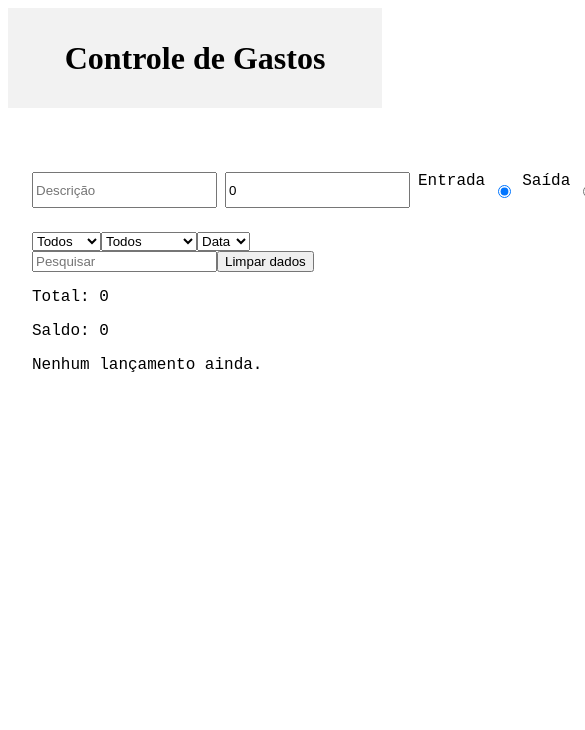
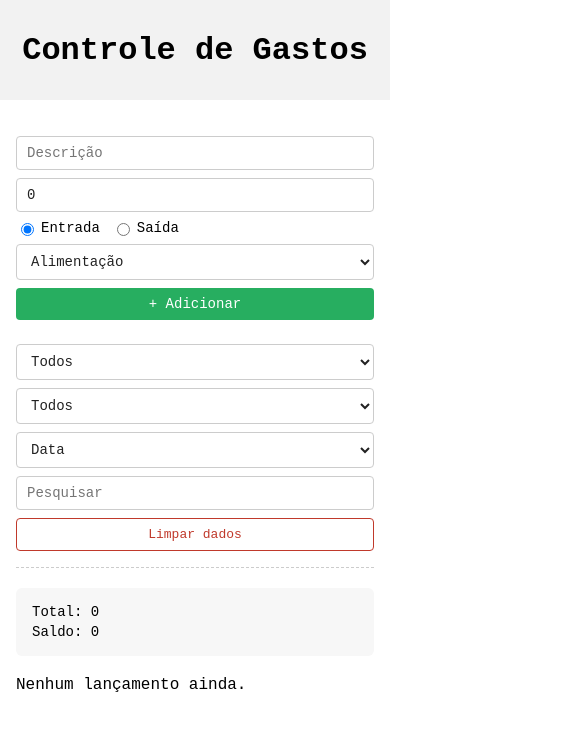
Before and after one commit to Saulorangel87/Controle-de-gastos--exercicio, a React (Vite) app: page / in a window 390 px wide. Shown: the top 730 px of the page, 585 px wide, since content can reach past the window. Built offline with nearby package versions, Linux system fonts and the light colour scheme.

Commit message:
feat: adicionar estilos e responsividade ao formulário e cabeçalho

```diff
--- a/src/App.module.css
+++ b/src/App.module.css
@@ -0,0 +1,11 @@
+.App {
+  min-height: 100vh;
+  background-color: #ffffff;
+  transition: background-color 0.2s ease;
+}
+
+@media (prefers-color-scheme: dark) {
+  .App {
+    background-color: #121212;
+  }
+}
--- a/src/components/FormGasto.jsx
+++ b/src/components/FormGasto.jsx
@@ -97,6 +97,7 @@ export default function FormGasto() {
         <input
           type="text"
           placeholder="Descrição"
+          className={styles.input}
           onChange={(e) => {
             setDescricao(e.target.value);
             setErro("");
@@ -107,29 +108,39 @@ export default function FormGasto() {
         <input
           type="number"
           placeholder="Valor"
+          className={styles.input}
           onChange={(e) => {
             setValor(e.target.value);
             setErro("");
           }}
           value={valor}
         />
-        <label htmlFor="Entrada">Entrada</label>
+        <div className={styles.grupoRadio}>
+          <label htmlFor="radioEntrada">
             <input
+              id="radioEntrada"
               type="radio"
               name="tipo"
               value="Entrada"
               onChange={(e) => setTipo(e.target.value)}
               checked={tipo === "Entrada"}
             />
-        <label htmlFor="Saída">Saída</label>
+            Entrada
+          </label>
+          <label htmlFor="radioSaida">
             <input
+              id="radioSaida"
               type="radio"
               name="tipo"
               value="Saída"
               onChange={(e) => setTipo(e.target.value)}
               checked={tipo === "Saída"}
             />
+            Saída
+          </label>
+        </div>
         <select
+          className={styles.select}
           onChange={(e) => setCategoria(e.target.value)}
           value={categoria}
         >
@@ -139,9 +150,14 @@ export default function FormGasto() {
           <option value="Salário">Salário</option>
           <option value="Outros">Outros</option>
         </select>
-        <button type="submit">+ Adicionar</button>
+        <button type="submit" className={styles.botaoAdicionar}>
+          + Adicionar
+        </button>
       </form>
+
+      <div className={styles.filtros}>
         <select
+          className={styles.select}
           onChange={(e) => setFiltroTipo(e.target.value)}
           value={filtroTipo}
         >
@@ -150,6 +166,7 @@ export default function FormGasto() {
           <option value="Saída">Saída</option>
         </select>
         <select
+          className={styles.select}
           onChange={(e) => setFiltroCategoria(e.target.value)}
           value={filtroCategoria}
         >
@@ -161,6 +178,7 @@ export default function FormGasto() {
           <option value="Outros">Outros</option>
         </select>
         <select
+          className={styles.select}
           onChange={(e) => setOrdenarPor(e.target.value)}
           value={ordenarPor}
         >
@@ -170,10 +188,16 @@ export default function FormGasto() {
         <input
           type="text"
           placeholder="Pesquisar"
+          className={styles.input}
           onChange={(e) => setPesquisa(e.target.value)}
           value={pesquisa}
         />
-      <button onClick={limparDados}>Limpar dados</button>
+        <button onClick={limparDados} className={styles.botaoLimpar}>
+          Limpar dados
+        </button>
+      </div>
+
+      <div className={styles.resumo}>
         <p>Total: {gastos.length}</p>
         <p>Saldo: {saldo}</p>
         {Object.keys(totalPorCategoria).map((cat) => (
@@ -182,6 +206,8 @@ export default function FormGasto() {
           </p>
         ))}
         {categoriaMaiorGasto && <p>Maior gasto: {categoriaMaiorGasto}</p>}
+      </div>
+
       {erro && <p className={styles.erro}>{erro}</p>}
 
       <ul className={styles.lista}>
--- a/src/components/FormGasto.module.css
+++ b/src/components/FormGasto.module.css
@@ -1,16 +1,119 @@
 .FormGasto {
-    max-width: 500px;
-    margin: 40px auto;
-    padding: 24px;
-    font-family: 'Courier New', Courier, monospace;
+  max-width: 500px;
+  margin: 40px auto;
+  padding: 24px;
+  font-family: 'Courier New', Courier, monospace;
+  border-radius: 8px;
+  transition: background-color 0.2s ease;
 }
 
+/* Formulário principal */
 .formulario {
   display: flex;
+  flex-wrap: wrap;
   gap: 8px;
   margin-bottom: 24px;
 }
 
+.input,
+.select {
+  flex: 1;
+  min-width: 120px;
+  padding: 8px 10px;
+  border: 1px solid #ccc;
+  border-radius: 4px;
+  font-family: inherit;
+  font-size: 14px;
+  background-color: #fff;
+  color: #222;
+  transition: border-color 0.15s ease, background-color 0.2s ease;
+}
+
+.input:focus,
+.select:focus {
+  outline: none;
+  border-color: #27ae60;
+}
+
+.grupoRadio {
+  display: flex;
+  align-items: center;
+  gap: 12px;
+  font-size: 14px;
+}
+
+.grupoRadio label {
+  display: flex;
+  align-items: center;
+  gap: 4px;
+  cursor: pointer;
+}
+
+.botaoAdicionar {
+  padding: 8px 16px;
+  border: none;
+  border-radius: 4px;
+  background-color: #27ae60;
+  color: #fff;
+  font-family: inherit;
+  font-size: 14px;
+  cursor: pointer;
+  transition: background-color 0.15s ease, transform 0.1s ease;
+}
+
+.botaoAdicionar:hover {
+  background-color: #219150;
+  transform: translateY(-1px);
+}
+
+/* Filtros */
+.filtros {
+  display: flex;
+  flex-wrap: wrap;
+  gap: 8px;
+  margin-bottom: 20px;
+  padding-bottom: 16px;
+  border-bottom: 1px dashed #ccc;
+}
+
+.botaoLimpar {
+  padding: 8px 12px;
+  border: 1px solid #c0392b;
+  border-radius: 4px;
+  background: transparent;
+  color: #c0392b;
+  font-family: inherit;
+  font-size: 13px;
+  cursor: pointer;
+  transition: background-color 0.15s ease, color 0.15s ease;
+}
+
+.botaoLimpar:hover {
+  background-color: #c0392b;
+  color: #fff;
+}
+
+/* Resumo */
+.resumo {
+  background-color: #f7f7f7;
+  border-radius: 6px;
+  padding: 12px 16px;
+  margin-bottom: 20px;
+  font-size: 14px;
+  transition: background-color 0.2s ease;
+}
+
+.resumo p {
+  margin: 4px 0;
+}
+
+.erro {
+  color: #c0392b;
+  font-size: 13px;
+  margin: -12px 0 16px;
+}
+
+/* Lista */
 .lista {
   list-style: none;
   padding: 0;
@@ -22,6 +125,7 @@
   align-items: center;
   padding: 12px 0;
   border-bottom: 1px solid #ddd;
+  animation: fadeIn 0.3s ease-in;
 }
 
 .botaoExcluir {
@@ -30,6 +134,12 @@
   color: #c0392b;
   cursor: pointer;
   font-size: 14px;
+  transition: transform 0.15s ease, color 0.15s ease;
+}
+
+.botaoExcluir:hover {
+  transform: scale(1.15);
+  color: #ff5c4d;
 }
 
 .entrada {
@@ -39,3 +149,71 @@
 .saida {
   color: #c0392b;
 }
+
+@keyframes fadeIn {
+  from {
+    opacity: 0;
+    transform: translateY(-6px);
+  }
+  to {
+    opacity: 1;
+    transform: translateY(0);
+  }
+}
+
+/* Responsividade */
+@media (max-width: 480px) {
+  .FormGasto {
+    padding: 16px;
+    margin: 20px auto;
+  }
+
+  .formulario {
+    flex-direction: column;
+  }
+
+  .filtros {
+    flex-direction: column;
+  }
+
+  .item {
+    flex-wrap: wrap;
+    gap: 4px;
+  }
+}
+
+/* Dark mode automático (segue preferência do sistema) */
+@media (prefers-color-scheme: dark) {
+  .FormGasto {
+    background-color: #1e1e1e;
+    color: #e0e0e0;
+  }
+
+  .input,
+  .select {
+    background-color: #2a2a2a;
+    color: #e0e0e0;
+    border-color: #444;
+  }
+
+  .resumo {
+    background-color: #262626;
+  }
+
+  .filtros {
+    border-bottom-color: #444;
+  }
+
+  .item {
+    border-bottom: 1px solid #333;
+  }
+
+  .entrada {
+    color: #2ecc71;
+  }
+
+  .saida,
+  .botaoExcluir {
+    color: #e74c3c;
+  }
+}
--- a/src/components/Header.module.css
+++ b/src/components/Header.module.css
@@ -1,7 +1,22 @@
 .Header {
-    display: flex;
-    align-items: center;
-    justify-content: center;
-    height: 100px;
-    background-color: #f2f2f2;
+  display: flex;
+  align-items: center;
+  justify-content: center;
+  height: 100px;
+  background-color: #f2f2f2;
+  transition:
+    background-color 0.2s ease,
+    color 0.2s ease;
 }
+
+.Header h1 {
+  text-align: center;
+  margin: 0;
+}
+
+@media (prefers-color-scheme: dark) {
+  .Header {
+    background-color: #161616;
+    color: #e0e0e0;
+  }
+}
--- a/src/index.css
+++ b/src/index.css
@@ -0,0 +1,9 @@
+* {
+  box-sizing: border-box;
+}
+
+body {
+  margin: 0;
+  padding: 0;
+  font-family: 'Courier New', Courier, monospace;
+}
```
Lines whose indentation alone changed are shown as unchanged.
